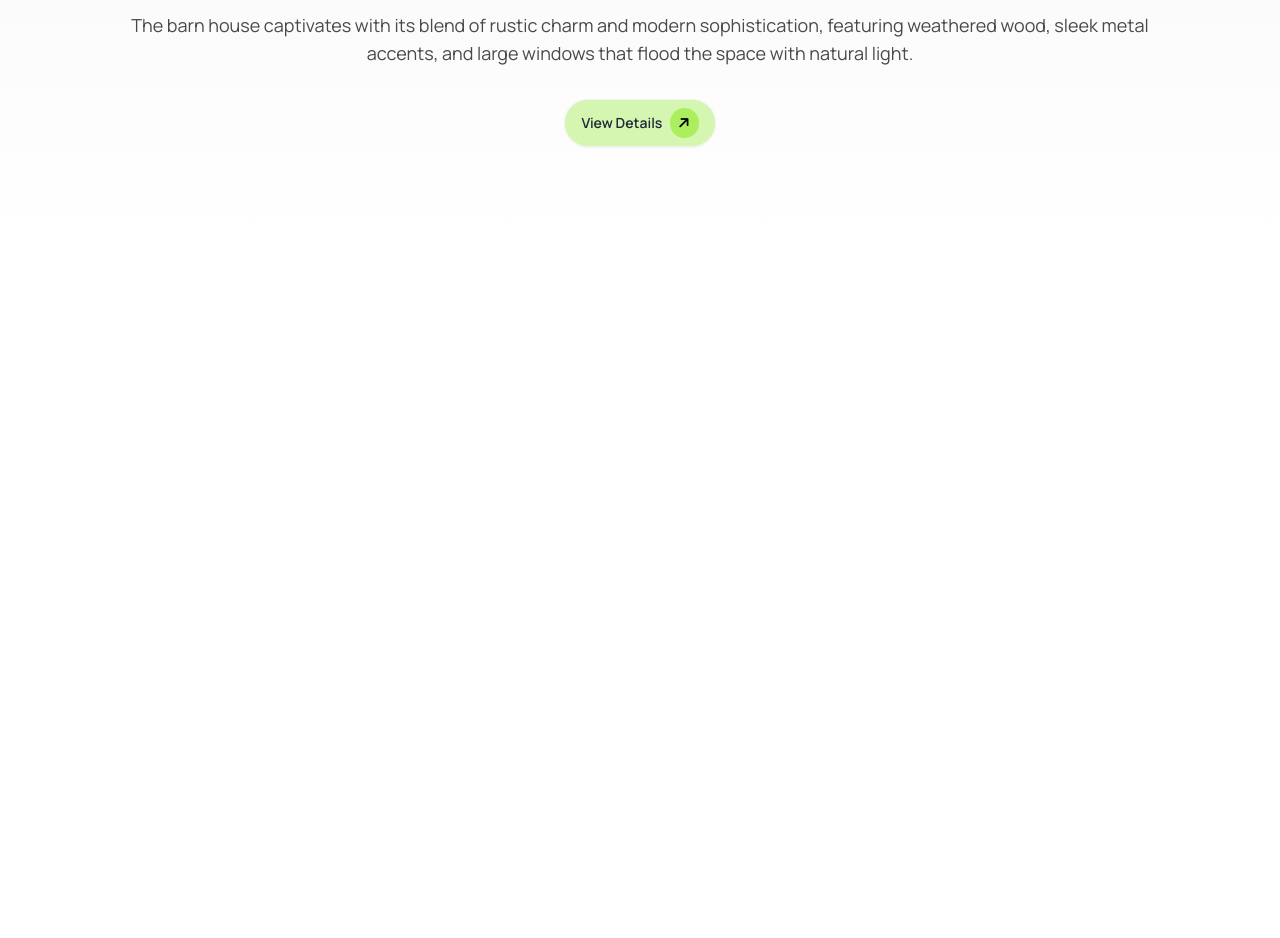
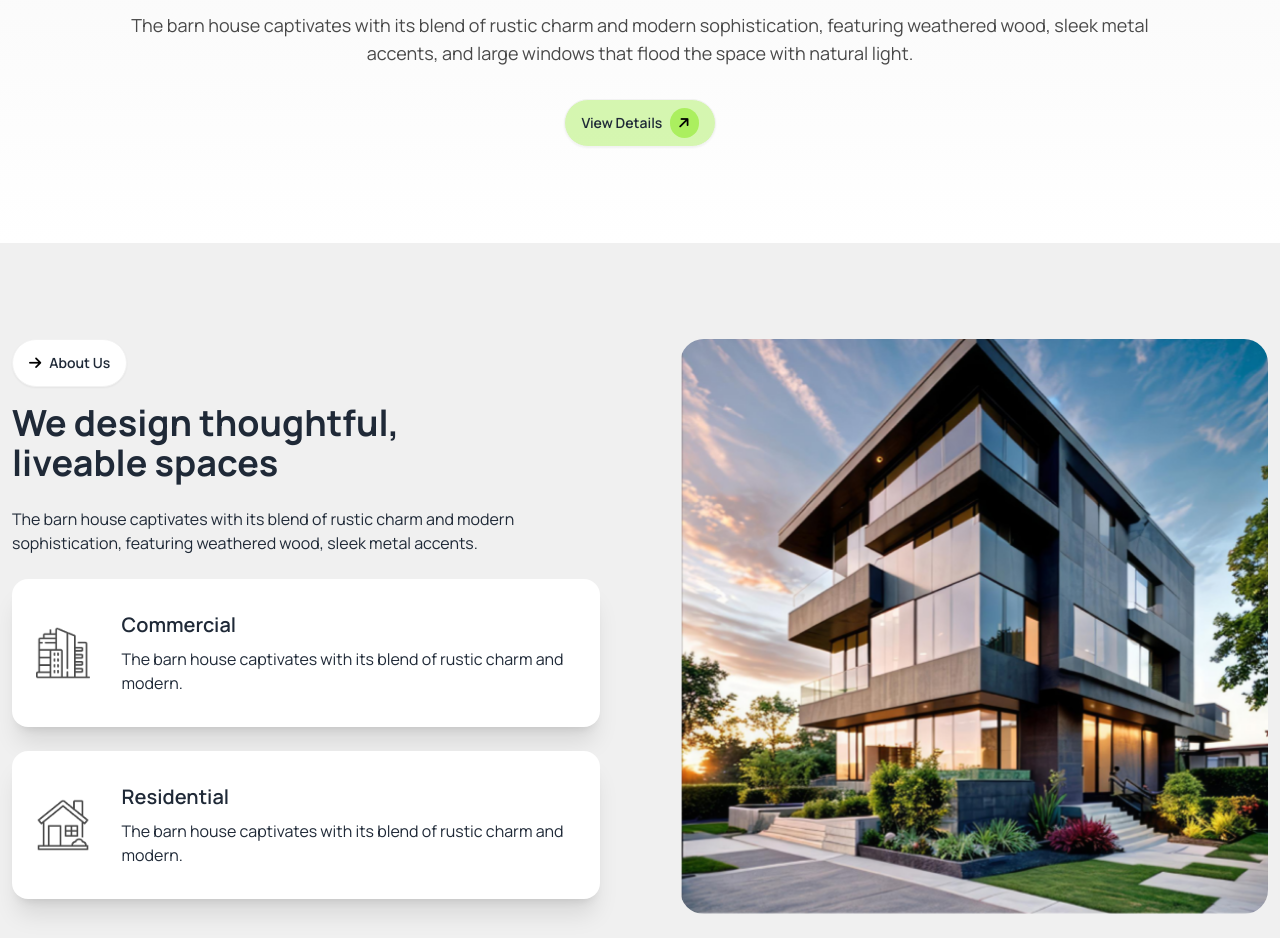
Before and after one commit to aeaseer/Assignment-03, a plain HTML site: page index.html in a window 1280 px wide. Shown: the part 611-1549 px from the top of the page. Before the commit the page ends 854 px from the top, so only its background shows below. Drawn offline with nearby package versions, Linux system fonts and the light colour scheme.

```diff
--- a/index.html
+++ b/index.html
@@ -14,6 +14,11 @@
     <style>
         .font-manrope {
             font-family: "Manrope", sans-serif;
+        }
+        .image-crop{
+            height: 223px;
+            width: 100%;
+            overflow: hidden;
         }
     </style>
     <script>
@@ -93,8 +98,11 @@
                     <img class="" src="images/banner.png" alt="">
                 </div>
                 <div>
-                <h1 class="font-extrabold lg:text-6xl text-3xl text-center pb-6 text-[#212121]">A barn house of this design has a<br> striking appearance</h1>
-                <p class="lg:text-lg text-sm text-center pb-8 text-[#494949]">The barn house captivates with its blend of rustic charm and modern sophistication, featuring weathered wood, sleek metal<br> accents, and large windows that flood the space with natural light.</p>
+                    <h1 class="font-extrabold lg:text-6xl text-3xl text-center pb-6 text-[#212121]">A barn house of this
+                        design has a<br> striking appearance</h1>
+                    <p class="lg:text-lg text-sm text-center pb-8 text-[#494949]">The barn house captivates with its
+                        blend of rustic charm and modern sophistication, featuring weathered wood, sleek metal<br>
+                        accents, and large windows that flood the space with natural light.</p>
                     <div class="flex justify-center items-center pb-10 lg:pb-24">
                         <a class="btn bg-[#acef5f7c] rounded-full">
                             <div>View Details</div>
@@ -107,7 +115,55 @@
         </header>
     </section>
 
-    <main></main>
+    <main class=" bg-[#f0f0f0]">
+        <!-- about us -->
+        <div class="md:container mx-auto px-3">
+            <div class="lg:pt-24 pt-8">
+
+                <div class="flex flex-col lg:flex-row justify-between lg:gap-20">
+                    <!-- text container -->
+                    <div class="lg:flex-1">
+                        <div class="flex justify-center items-center lg:justify-start lg:items-start">
+                            <a class="btn bg-[#ffffff] rounded-full">
+                                <div class="rounded-full"><i class="fa-solid fa-arrow-right text-black"></i>
+                                </div>
+                                <div>About Us</div>
+                            </a>
+                        </div>
+                        <h1 class="text-4xl font-bold pt-4 text-center lg:text-left">We design thoughtful,<br> liveable spaces</h1>
+                        <p class="py-6 text-center lg:text-left">The barn house captivates with its blend of rustic charm and
+                            modern sophistication, featuring weathered wood, sleek metal accents.</p>
+                            <div class="card card-side bg-base-100 shadow-xl">
+                                <figure>
+                                  <img class="pl-6"
+                                    src="images/commercial.png"
+                                    alt="Commercial" />
+                                </figure>
+                                <div class="card-body">
+                                  <h2 class="card-title">Commercial</h2>
+                                  <p>The barn house captivates with its blend of rustic charm and modern.</p>
+                                </div>
+                              </div>
+                            <div class="card card-side bg-base-100 shadow-xl my-6">
+                                <figure>
+                                  <img class="pl-6"
+                                    src="images/residential.png"
+                                    alt="Residential" />
+                                </figure>
+                                <div class="card-body">
+                                  <h2 class="card-title">Residential</h2>
+                                  <p>The barn house captivates with its blend of rustic charm and modern.</p>
+                                </div>
+                              </div>
+                    </div>
+                    <!-- image container -->
+                     <div class="pb-6 lg:flex-1 flex justify-center h-56 w-full lg:h-full">
+                        <img class="object-cover h-full w-full rounded-3xl" src="images/Rectangle.png" alt="">
+                     </div>
+                </div>
+            </div>
+        </div>
+    </main>
 
     <footer></footer>
 
```
Lines whose indentation alone changed are shown as unchanged.
